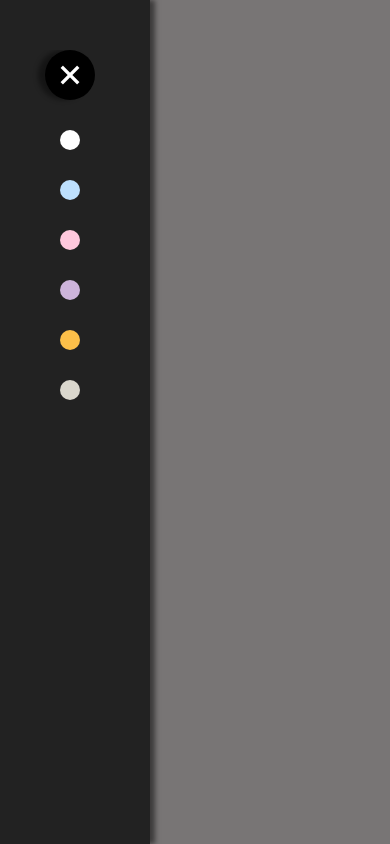
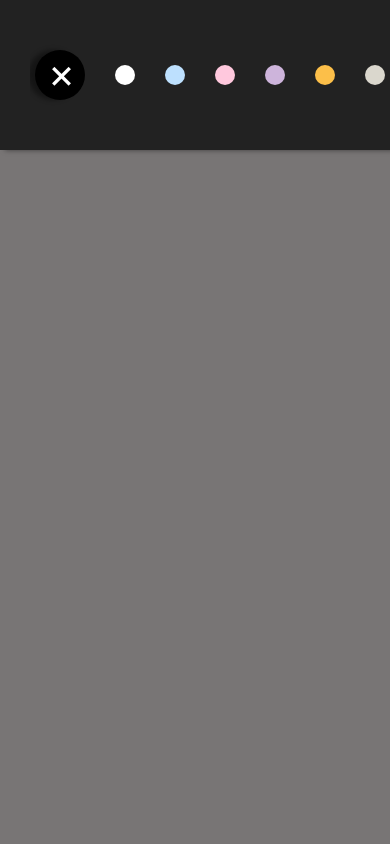
Before and after one commit to Adarsh-Developer/Make-notes, a plain HTML site: page index.html in a window 390 px wide. Both pictures are taken after a click on the button 70 px from the left and 75 px from the top of the page. Drawn offline with nearby package versions, Linux system fonts and the light colour scheme.

Commit message:
responsive ness

```diff
--- a/script.js
+++ b/script.js
@@ -6,14 +6,26 @@ const notesContainer = document.querySelector(".added__notes");
 // Function to animate the add buttons of notes...
 let addClick = 0;
 function addNote() {
+  if (window.innerWidth >= 950) {
     if (addClick === 0) {
       addContainer.style.height = "600px";
       addBtn.style.rotate = "135deg";
       addClick = 1;
     } else {
-    addContainer.style.height = "80px";
+      addContainer.style.height = "60px";
       addBtn.style.rotate = "-0deg";
       addClick = 0;
+    }
+  } else {
+    if (addClick === 0) {
+      addContainer.style.width = "600px";
+      addBtn.style.rotate = "135deg";
+      addClick = 1;
+    } else {
+      addContainer.style.width = "60px";
+      addBtn.style.rotate = "-0deg";
+      addClick = 0;
+    }
   }
 }
 addBtn.addEventListener("click", function () {
@@ -25,9 +37,15 @@ function addColor() {
   colorBtn.forEach(function (e) {
     e.addEventListener("click", function () {
       // To refresh the size of the color container...
-      addContainer.style.height = "80px";
+      if (window.innerWidth >= 950) {
+        addContainer.style.height = "60px";
         addBtn.style.rotate = "-0deg";
         addClick = 0;
+      } else {
+        addContainer.style.width = "60px";
+        addBtn.style.rotate = "-0deg";
+        addClick = 0;
+      }
 
       // To get the color of the button...
       const computedStyle = getComputedStyle(e);
@@ -180,7 +198,7 @@ function saveNote() {
 
   // Check if both lsTextNotes and lsBgColor are defined and have the same length
   for (let i = 0; i < lsTextNotes.length; i++) {
-    if(lsTextNotes[i] !== ''){
+    if (lsTextNotes[i] !== "") {
       createNotePad(lsBgColor[i], lsTextNotes[i]);
     }
   }
--- a/style.css
+++ b/style.css
@@ -45,26 +45,26 @@ body {
 
 .add__note-container {
   width: 100px;
-  height: 80px;
+  height: 60px;
+  padding-top: 5px;
   position: absolute;
   top: 50px;
-  left: 20px;
+  left: 50%;
+  transform: translateX(-50%);
   transition: all 0.5s ease;
+  /* background: red; */
   display: flex;
   flex-direction: column;
   align-items: center;
   overflow: hidden;
+  gap: 30px;
 }
 
 .add__note-button {
-  position: absolute;
-  width: 50px;
-  height: 50px;
+  min-width: 50px;
+  min-height: 50px;
   background-color: #000;
   border-radius: 50%;
-  display: flex;
-  align-items: center;
-  justify-content: center;
   font-size: 40px;
   border: none;
   outline: none;
@@ -78,14 +78,14 @@ body {
 }
 
 .add__note-color {
-  position: absolute;
-  display: grid;
-  grid-template-columns: repeat(1, 20px);
-  row-gap: 30px;
-  top: 80px;
+  display: flex;
+  z-index: 99;
+  flex-direction: column;
+  gap: 30px;
 }
 
 .color {
+  width: 20px;
   height: 20px;
   border-radius: 50%;
   cursor: pointer;
@@ -203,22 +203,45 @@ body {
   left: 0;
   border-radius: 0;
   backdrop-filter: blur(10px);
+  z-index: 999;
 }
 .fullscreen__mode textarea {
   width: 100%;
 }
 
-@media (max-width: 1280px) {
-  .added__notes {
-    grid-template-columns: 1fr 300px;
-    justify-content: center;
-    display: flex;
-    flex-wrap: wrap;
-    margin: 0;
-    padding: 0;
+@media (max-width: 950px) {
+  .left{
+    width: 100%;
+    height: 150px;
+    z-index: 99;
+  }
+  .add__note-container{
+    width: 65px;
+    height: 80px;
+    flex-direction: row;
+    align-items: center;
+    justify-content: start;
+    top: 50%;
+    left: 30px;
+    transform: translateY(-50%);
+    padding-top: 0;
+    padding-left: 5px;
+    overflow: hidden;
+  }
+  .add__note-button{
+    min-height: 50px;
+    min-width: 50px;
+  }
+  .add__note-color{
+    justify-content: start;
+    align-items: center;
+    flex-direction: row;
+  }
+  .note__container{
+    padding: 200px 30px 70px 30px;
+  }
+  .added__notes{
+    width: 100%;
+    height: 100%;
   }
 }
-
-@media (max-width: 650px) {
-
-}
```
Lines whose indentation alone changed are shown as unchanged.
